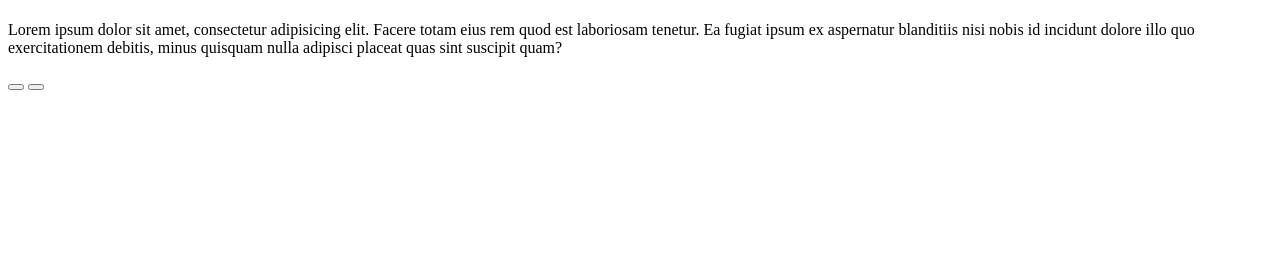
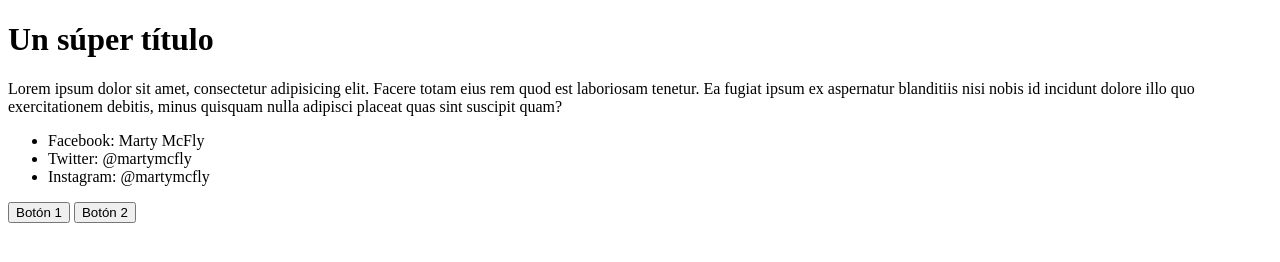
Before and after one commit to hbaravalle/prueba-cv, a plain HTML site: page index.html in a window 1280 px wide. Drawn offline with Linux system fonts and the light colour scheme.

Commit message:
segundo commit

```diff
--- a/index.html
+++ b/index.html
@@ -5,11 +5,17 @@
     <meta http-equiv="X-UA-Compatible" content="IE=edge">
     <meta name="viewport" content="width=device-width, initial-scale=1.0">
     <title>Tipografías e Íconos</title>
+    <link rel="stylesheet" href="">
 </head>
 <body>
-    <h1></h1>
+    <h1>Un súper título</h1>
     <p>Lorem ipsum dolor sit amet, consectetur adipisicing elit. Facere totam eius rem quod est laboriosam tenetur. Ea fugiat ipsum ex aspernatur blanditiis nisi nobis id incidunt dolore illo quo exercitationem debitis, minus quisquam nulla adipisci placeat quas sint suscipit quam?</p>
-    <button></button>
-    <button></button>
+    <ul>
+        <li>Facebook: Marty McFly</li>
+        <li>Twitter: @martymcfly</li>
+        <li>Instagram: @martymcfly</li>
+    </ul>
+    <button>Botón 1</button>
+    <button>Botón 2</button>
 </body>
 </html>
```
